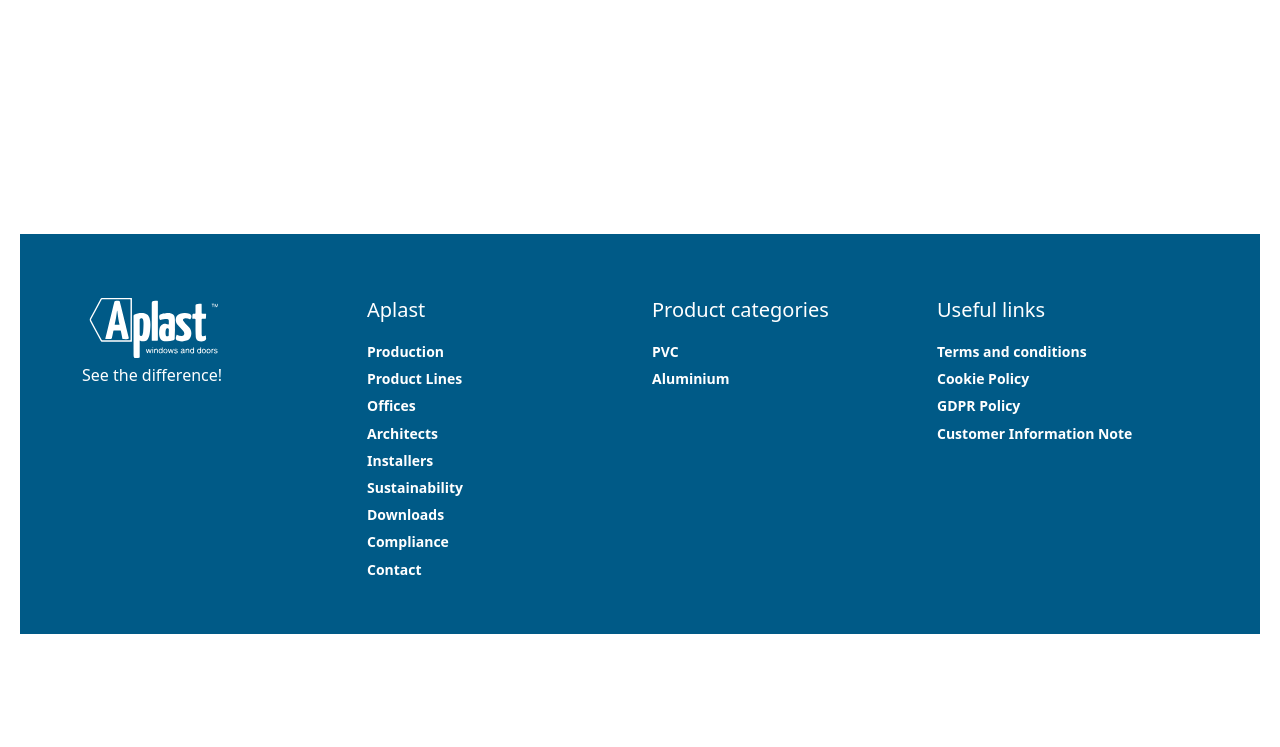
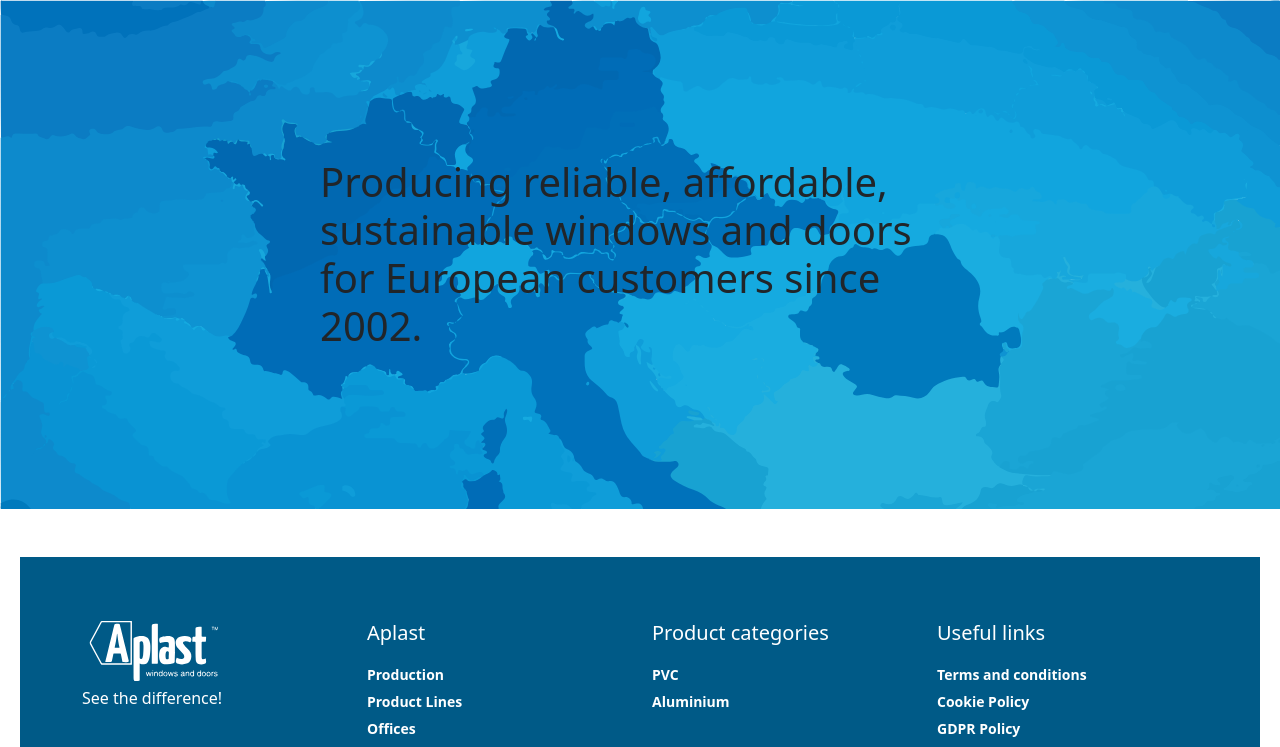
Before and after one commit to deiu25/aplast-site-configurator, a PHP site: page / in a window 1280 px wide. Shown: the part 166-913 px from the top of the page. Before the commit the page ends 800 px from the top, so only its background shows below. Run offline with PHP 8.4, Linux system fonts and the light colour scheme.

Commit message:
index svg

```diff
--- a/getsvg.php
+++ b/getsvg.php
@@ -16,6 +16,8 @@
   $file = './images/ferestre.svg';
 } else if ($svg == 'logoWhite') {
   $file = './images/logoWhite.svg';
+} else if ($svg == 'map') {
+  $file = './images/map.svg';
 }
 
 header('Content-Type: image/svg+xml');
--- a/index.php
+++ b/index.php
@@ -4,10 +4,13 @@
 <?php include "includes/navigation.php"; ?>
 
 
-<div class="container margin-top">
+<div class="">
+<div class="position-relative">
     <div class="row">
+        <img class="map-svg" src="getsvg.php?svg=map" alt="map">
+    </div>
+    <h1 class="position-absolute top-50 start-50 translate-middle hero-title">Producing reliable, affordable, sustainable windows and doors for European customers since 2002.</h1>
+</div>
 
-
-    </div>
 </div>
 <?php include "includes/footer.php"; ?>
```
Also changed, not shown: css/index.css (added, +7 -0 lines), images/harta.svg (deleted), images/map.svg (added).
